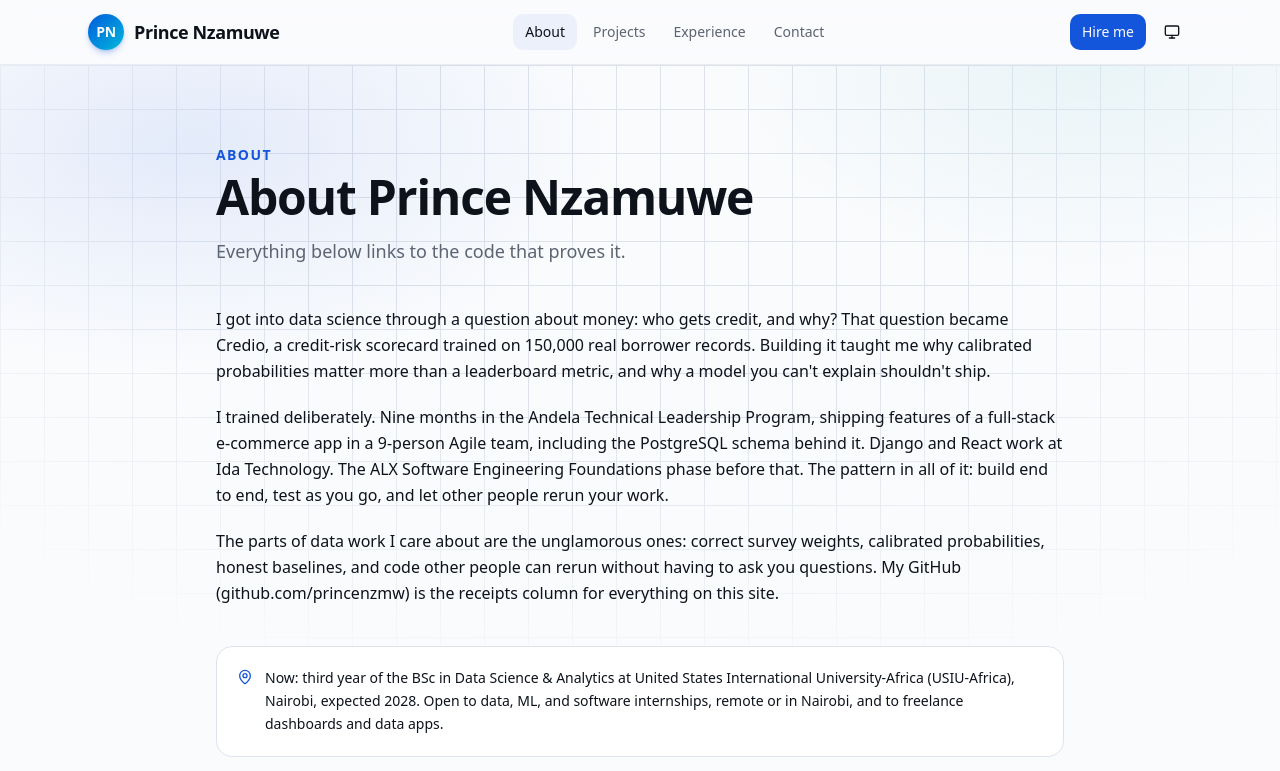
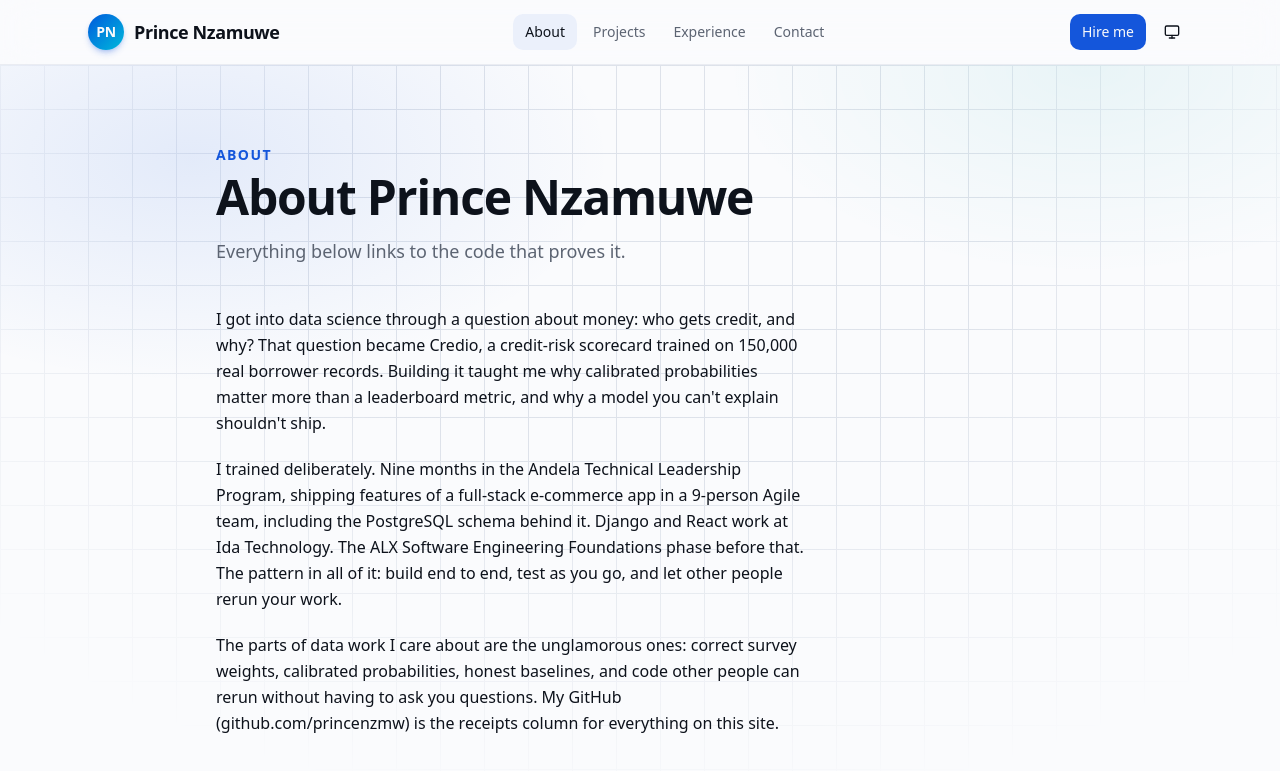
Before and after one commit to princenzmw/my-site, a Next.js app: page /about in a window 1280 px wide. Shown: the top 771 px of the page. Built offline with nearby package versions, Linux system fonts and the light colour scheme.

Commit message:
audit: Q-06 — constrain about page narrative prose to max-w-prose (65ch)

```diff
--- a/src/app/about/page.tsx
+++ b/src/app/about/page.tsx
@@ -27,7 +27,7 @@ export default function AboutPage() {
             </h1>
             <p className="mt-4 max-w-2xl text-lg leading-relaxed text-muted-foreground">{ABOUT.title}</p>
 
-            <div className="mt-10 space-y-5 text-base leading-relaxed">
+            <div className="mt-10 max-w-prose space-y-5 text-base leading-relaxed">
               {ABOUT.paragraphs.map((p) => (
                 <p key={p.slice(0, 32)}>{p}</p>
               ))}
```
Also changed, not shown: 1 other file (tests, documents, lock files or other folders).
